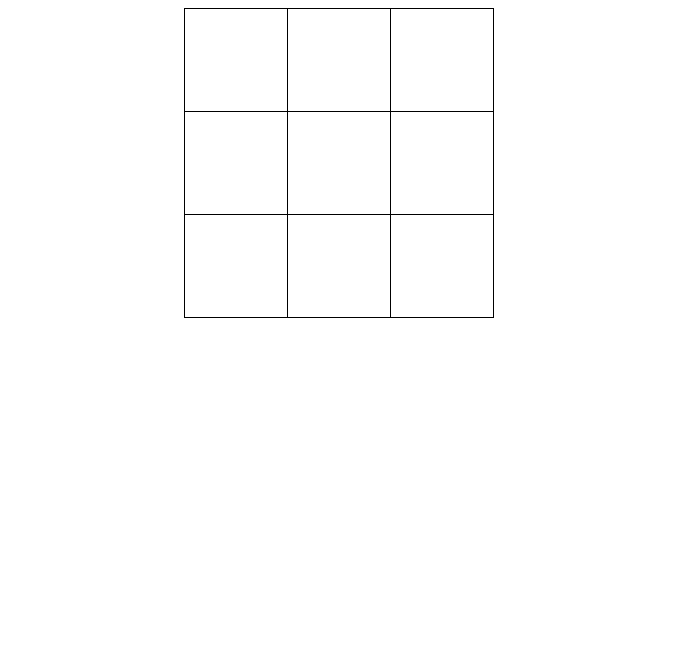
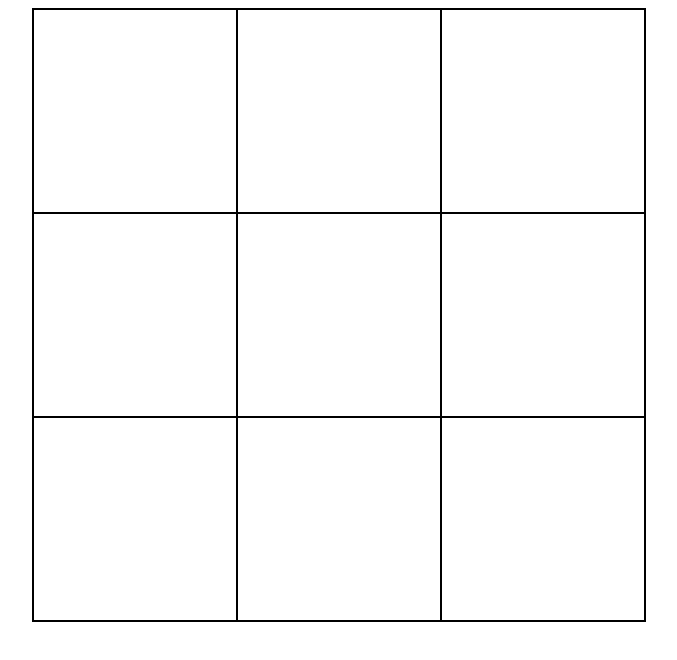
Before and after one commit to A-Hammock/TTTKv2, a plain HTML site: page index.html in a window 1280 px wide. Shown: the whole page, without its empty margins (301-978 px from the left). Drawn offline with Linux system fonts and the light colour scheme.

Commit message:
Update styles.css

```diff
--- a/styles.css
+++ b/styles.css
@@ -1,6 +1,6 @@
 <!DOCTYPE html>
 <html>
-<head><style>
+<style>
 body {background-image: "fur.png";
 }
 table {
@@ -8,9 +8,11 @@ table {
 	margin: 0 auto;
 }
 td {
-	width: 100px;
-	height: 100px;
+	width: 200px;
+	height: 200px;
 	text-align: center;
 	vertical-align: middle;
-	border: 1px solid black
+	border: 2px solid black
 	}
+	</body>
+</html>
```
